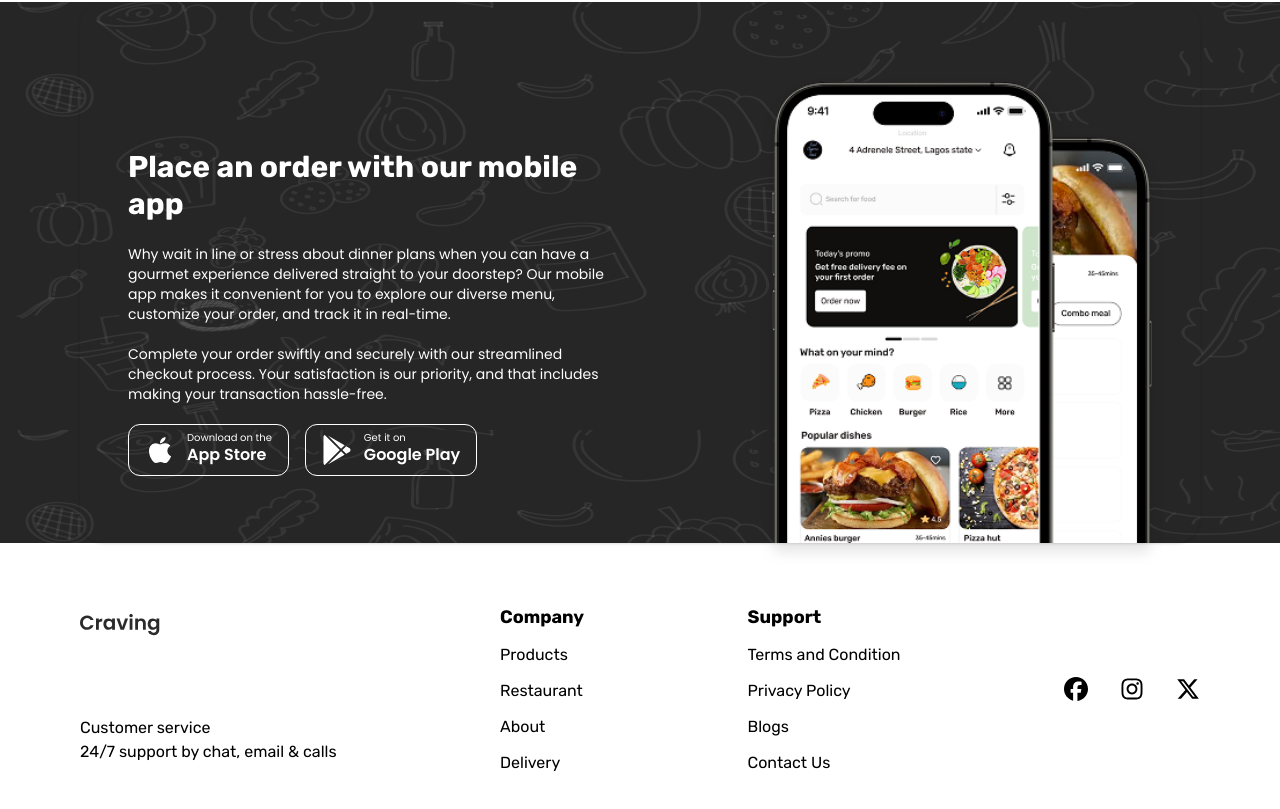
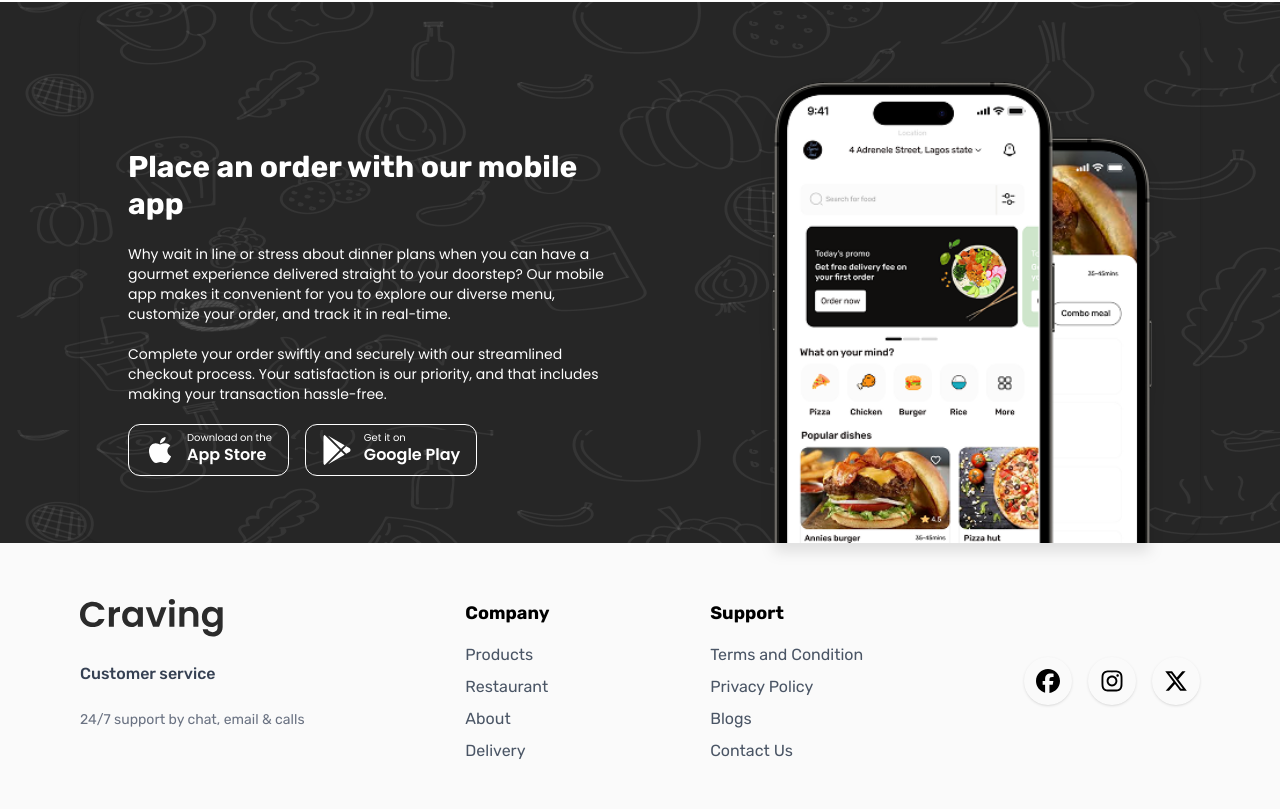
Before and after one commit to Jchosenn/cravings_food, a React (Vite) app: page / in a window 1280 px wide. Shown: the part 3803-4612 px from the top of the page. Built offline with nearby package versions, Linux system fonts and the light colour scheme.

Commit message:
style: added footer animation

```diff
--- a/src/components/Footer.jsx
+++ b/src/components/Footer.jsx
@@ -1,73 +1,105 @@
 import logo from "../assets/images/Craving.svg"
 import { Link } from "react-router-dom"
-import {FaFacebook, FaInstagram, FaXTwitter} from "react-icons/fa6"
+import { FaFacebook, FaInstagram, FaXTwitter } from "react-icons/fa6"
+import { motion } from "framer-motion"
 
 export const Footer = () => {
-    const company= [
-        {name: "Products" , path: "/"},
-        {name: "Restaurant" , path: "/"},
-        {name: "About" , path: "/"},
-        {name: "Delivery" , path: "/"},
-    ]
-    const support= [
-        {name: "Terms and Condition" , path: "/"},
-        {name: "Privacy Policy" , path: "/"},
-        {name: "Blogs" , path: "/"},
-        {name: "Contact Us" , path: "/"},
-    ]
-    const footerLinks = [
+  const company = [
+    { name: "Products", path: "/" },
+    { name: "Restaurant", path: "/" },
+    { name: "About", path: "/" },
+    { name: "Delivery", path: "/" },
+  ];
+
+  const support = [
+    { name: "Terms and Condition", path: "/" },
+    { name: "Privacy Policy", path: "/" },
+    { name: "Blogs", path: "/" },
+    { name: "Contact Us", path: "/" },
+  ];
+
+  const footerLinks = [
     { icon: <FaFacebook />, path: "/" },
     { icon: <FaInstagram />, path: "/" },
-    { icon: <FaXTwitter /> ,path: "/" },
-  ]
+    { icon: <FaXTwitter />, path: "/" },
+  ];
+
   return (
-    <div className="px-4 py-15 lg:px-20 flex flex-col gap-9 md:flex-row justify-between md:items-center font-rubik">
-        <div className="space-y-7 lg:space-y-20">
-            <img src={logo} alt="Craving Logo" />
-            <div>
-                <p>Customer service</p>
-                <p>24/7 support by chat, email & calls</p>
-            </div>
-        </div>
-        <div className="space-y-3">
-            <p className="font-bold text-lg">Company</p>
+    <footer className="px-6 py-14 lg:px-20 bg-[#FAFAFA] font-rubik">
+      <div className="flex flex-col gap-14 md:gap-10 lg:flex-row justify-between">
+
+        <motion.div
+          initial={{ opacity: 0, y: 20 }}
+          whileInView={{ opacity: 1, y: 0 }}
+          transition={{ duration: 0.4 }}
+          className="space-y-6 max-w-xs"
+        >
+          <img src={logo} alt="Craving Logo" className="w-32 md:w-36" />
+          <p className="font-medium text-gray-700">Customer service</p>
+          <p className="text-sm text-gray-500">
+            24/7 support by chat, email & calls
+          </p>
+        </motion.div>
+        <motion.div
+          initial={{ opacity: 0, y: 20 }}
+          whileInView={{ opacity: 1, y: 0 }}
+          transition={{ duration: 0.4, delay: 0.1 }}
+          className="space-y-4"
+        >
+          <p className="font-bold text-lg">Company</p>
+
+          <div className="flex flex-col gap-2">
             {company.map((link, index) => (
-                <div
+              <Link
                 key={index}
-                 className="flex flex-col gap-3 w-fit"
-                >
-                    <Link
-                    to={link.path}
-                    > {link.name} </Link>
+                to={link.path}
+                className="text-gray-600 hover:text-black transition-all duration-200"
+              >
+                {link.name}
+              </Link>
+            ))}
+          </div>
+        </motion.div>
 
-                </div>
+        <motion.div
+          initial={{ opacity: 0, y: 20 }}
+          whileInView={{ opacity: 1, y: 0 }}
+          transition={{ duration: 0.4, delay: 0.2 }}
+          className="space-y-4"
+        >
+          <p className="font-bold text-lg">Support</p>
+
+          <div className="flex flex-col gap-2">
+            {support.map((link, index) => (
+              <Link
+                key={index}
+                to={link.path}
+                className="text-gray-600 hover:text-black transition-all duration-200"
+              >
+                {link.name}
+              </Link>
             ))}
+          </div>
+        </motion.div>
 
-        </div>
-        <div className="space-y-3">
-            <p className="font-bold text-lg">Support</p>
-            {support.map((link, index) => (
-                <div
-                key={index}
-                 className="flex flex-col gap-3 w-fit"
-                >
-                    <Link
-                    to={link.path}
-                    > {link.name} </Link>
+        <motion.div
+          initial={{ opacity: 0, y: 20 }}
+          whileInView={{ opacity: 1, y: 0 }}
+          transition={{ duration: 0.4, delay: 0.3 }}
+          className="flex gap-6 md:gap-4 items-center"
+        >
+          {footerLinks.map((social, index) => (
+            <Link
+              key={index}
+              to={social.path}
+              className="text-2xl p-3 rounded-full shadow-sm hover:shadow-lg transition-all duration-300 hover:scale-110"
+            >
+              {social.icon}
+            </Link>
+          ))}
+        </motion.div>
 
-                </div>
-            ))}
-
-        </div>
-        <div className="flex items-center md:justify-between gap-9 md:gap-8">
-            {footerLinks.map((social, index) => (
-                    <Link
-                    to={social.path}
-                    className="text-2xl"
-                    > {social.icon} </Link>
-            ))}
-
-        </div>
-    </div>
+      </div>
+    </footer>
   )
 }
```
